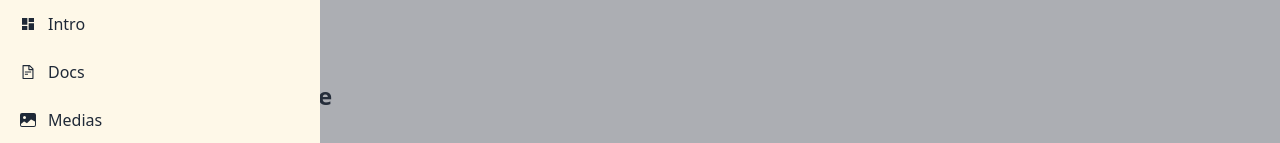
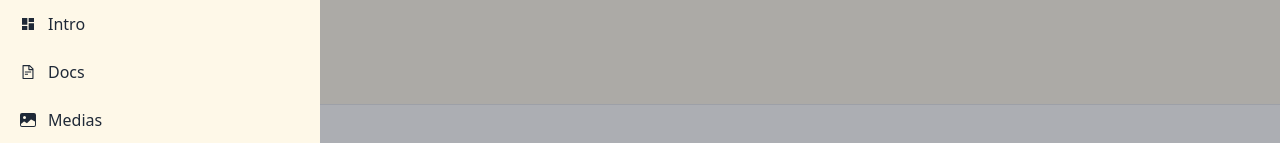
Before and after one commit to benbenz/wombat, a Next.js app: page / in a window 1280 px wide. Shown: the top 143 px of the page. Built offline with nearby package versions, Linux system fonts and the light colour scheme.

Commit message:
- tuning up CSS

```diff
--- a/src/components/LayoutDrawer.js
+++ b/src/components/LayoutDrawer.js
@@ -32,9 +32,12 @@ const Layout = ({ children , title, menuItems }) => {
         <input id="my-drawer" type="checkbox" className="drawer-toggle" onChange={handleChange} checked={open}/>
         <div className="drawer-content">
           {/*<label htmlFor="my-drawer" className="btn btn-primary drawer-button">Open drawer</label>*/}
-          <div className="navbar bg-base-100">
+          <div className={"navbar "+styles.navbar}>
             <div className="navbar-start">
-              <AiOutlineMenu htmlFor="my-drawer" className="drawer-button btn btn-primary bg-header-color" className={styles.logo+ ` ${!open && "rotate-[360deg]"}`} onClick={()=>setOpen(!open)}/>
+              <AiOutlineMenu htmlFor="my-drawer" className={styles.logo2+` ${!open && "rotate-[360deg]"}`} onClick={()=>setOpen(!open)}/>
+              <Link href="/" className="btn btn-ghost normal-case text-4xl">{title}</Link>
+            </div>
+            <div className="navbar-center">
             </div>
           </div>
           <main id="mainContent" className={styles.main+" "}>
--- a/src/components/MDXComponents.js
+++ b/src/components/MDXComponents.js
@@ -18,11 +18,11 @@ const MDXComponents = {
   ),
   pre: (props) => (
     <pre
-      className="bg-gray-100 p-4 rounded-lg overflow-auto my-4"
+      className="bg-white p-0 border border-grey rounded overflow-auto my-4"
       {...props}
     />
   ),
-  code: (props) => <code className="text-sm" {...props} />,
+  code: (props) => <code className="text-sm px-5" {...props} />,
   table: (props) => (
     <div className="max-w-full block overflow-x-scroll">
         <table className="divide-y divide-gray-200 border-solid border" {...props} />
--- a/src/pages/_app.js
+++ b/src/pages/_app.js
@@ -7,7 +7,8 @@ Order here is really important
 - Layout3.js imports DaisyMenuHack.module.css which also adds important overrides to globals >> tailwind/daisyui
 */
 //import 'prismjs/themes/prism.css';
-import 'highlight.js/styles/github.css';
+//import 'highlight.js/styles/github.css';
+import 'highlight.js/styles/atom-one-light.css';
 import '@/styles/globals.css'
 import Layout from '../components/LayoutDrawer.js'
 
--- a/src/styles/Layout.module.css
+++ b/src/styles/Layout.module.css
@@ -1,11 +1,15 @@
 .leftbar {
   @apply bg-dark-purple h-fit min-h-screen p-4 pt-6 relative duration-300 ;
 }
-
+.navbar {
+  @apply bg-header-color p-7 border-b;
+}
 .logo {
-  @apply bg-amber-300 text-4xl rounded cursor-pointer block float-left mr-2 duration-500 ;
+  @apply bg-amber-300 text-2xl rounded cursor-pointer block float-left mr-2 duration-500 ;
 }
-
+.logo2 {
+  @apply text-4xl rounded cursor-pointer block float-left mr-2 duration-500 ;
+}
 .maintitle {
   @apply whitespace-nowrap text-white origin-left font-medium text-2xl duration-300;
 }
--- a/src/styles/ipynbStyle.css
+++ b/src/styles/ipynbStyle.css
@@ -1,13 +1,7 @@
-.ipynb_notebook div.ipynb_code {
-    font-size: 90%;
-    border: thin solid lightgrey;
-    border-collapse: collapse;
-    margin-bottom: 1em;
-    line-height: 0.9;
+div.ipynbcode pre code {
+    font-size: 0.92rem;
 }
-.ipynb_notebook div.ipynb_code pre {
-    padding: 1em;
+
+div.ipynbcode code[class*="language-"], div.ipynbcode pre[class*="language-"] {
+    line-height: 0.7rem;
 }
-.ipynb_notebook .ipynb_code p {
-    margin: .2em ;
-}
```
